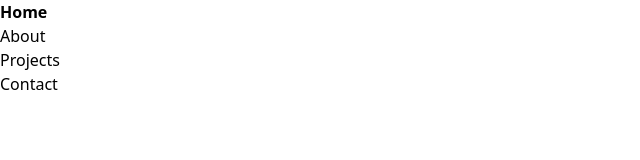
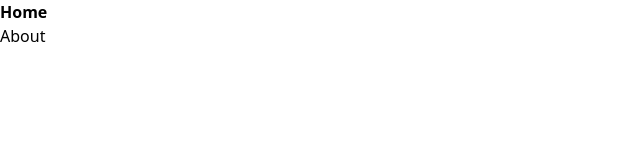
Before and after one commit to sammybhaidani/portfolio-v2, a React (Vite) app: page / in a window 1280 px wide. Shown: the top 160 px of the page, without its empty margins (0-640 px from the left). Built offline with nearby package versions, Linux system fonts and the light colour scheme.

Commit message:
Update nav

```diff
--- a/src/components/Nav.jsx
+++ b/src/components/Nav.jsx
@@ -5,9 +5,7 @@ export default function Nav() {
         <nav>
             <ul>
                 <li><NavItem text={'Home'} address={'/'}/></li>
-                <li><a href="/portfolio#about">About</a></li>
-                <li><a href="/portfolio#projects">Projects</a></li>
-                <li><a href="/portfolio#contact">Contact</a></li>
+                <li><NavItem text={'About'} address={'/portfolio#about'}/></li>
             </ul>
         </nav>
     )
```
